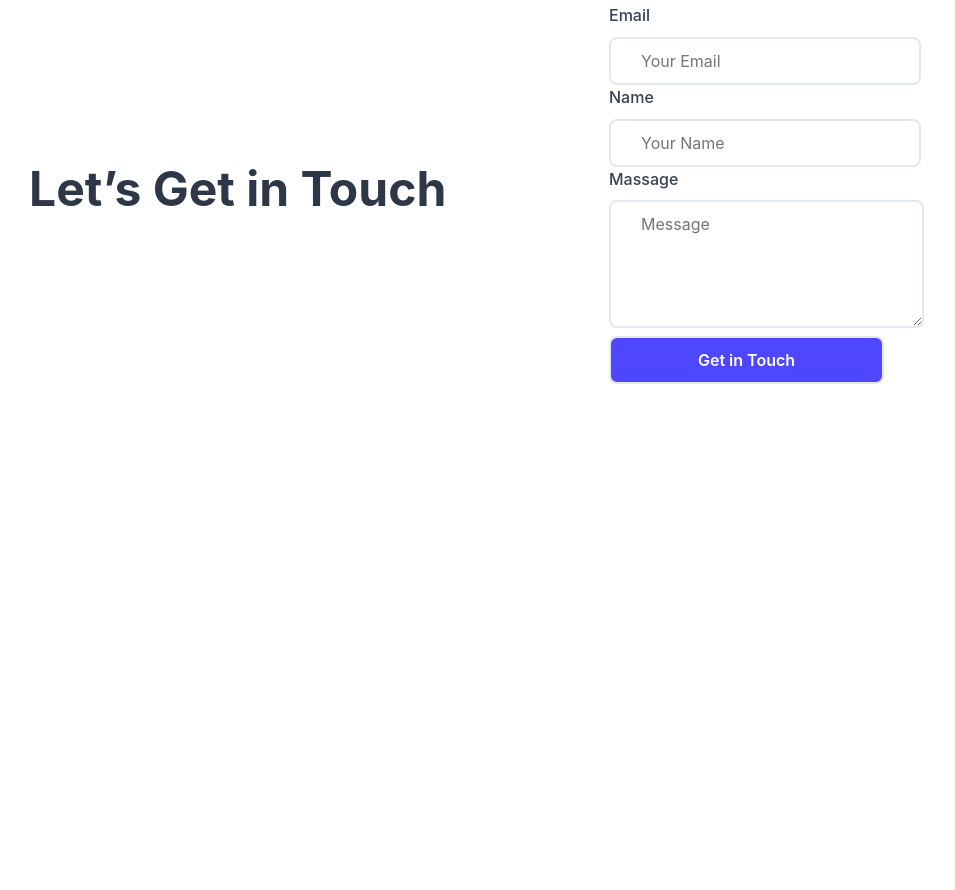
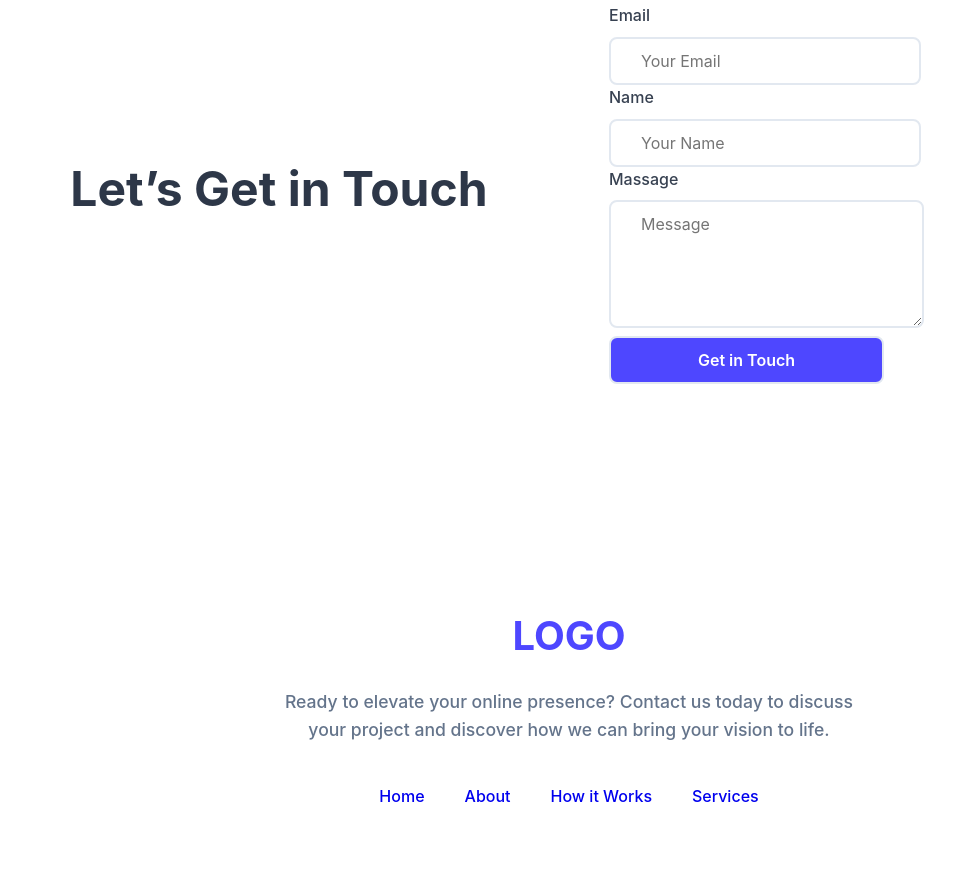
Before and after one commit to Dipteskundu/Webflow-Agencies, a plain HTML site: page index.html in a window 1280 px wide. Shown: the part 2853-3743 px from the top of the page, without its empty margins (71-1026 px from the left). Before the commit the page ends 3377 px from the top, so only its background shows below. Drawn offline with Linux system fonts and the light colour scheme.

Commit message:
with this footer section this project have been successfully completed

```diff
--- a/index.html
+++ b/index.html
@@ -137,7 +137,7 @@
         </section>
 
         <!-- newsletter -->
-                <section class="Contact-form">
+        <section class="Contact-form">
             <div class="input-field">
                 <h3 class="section-title">Let’s Get in Touch</h3>
             </div>
@@ -157,7 +157,34 @@
         </section>
 
     </main>
+    <!-- footer -->
+    <footer>
+        <section class="about">
+            <h3 class="section-title">LOGO</h3>
+            <p class="section-description item-title">Ready to elevate your online presence? Contact us today to discuss
+                <br>
+                your project and discover how we can bring your vision to life.
+            </p>
+            <div class="about-items">
+                <div class="about-item">
+                    <p class="item-title"><a href="#">Home</a></p>
 
+                </div>
+                <div class="about-item">
+                    <p class="item-title"><a href="#">About</a></p>
+
+                </div>
+                <div class="about-item">
+                    <p class="item-title"><a href="#">How it Works</a></p>
+
+                </div>
+                <div class="about-item">
+                    <p class="item-title"><a href="#">Services</a></p>
+
+                </div>
+            </div>
+        </section>
+    </footer>
 </body>
 
 </html>
--- a/styles.css
+++ b/styles.css
@@ -330,3 +330,51 @@ img {
 }
 
 /* newsletter ends*/
+
+.about {
+    border-radius: 16px;
+    padding: 80px 60px;
+    text-align: center;
+    margin-top: 60px;
+    background: white;
+    align-items: center;
+}
+
+
+.about-items {
+    display: flex;
+    justify-content: center;
+    gap: 40px;
+    margin-top: 40px;
+}
+
+.about-item {
+    padding: 0;
+}
+
+.item-title {
+    color: #64748b;
+    font-size: 1rem;
+    font-weight: 500;
+    text-decoration: none;
+}
+.item-title a{
+    text-decoration: none;
+}
+
+.section-title {
+    font-size: 2.5rem;
+    color: #4E47FF;
+    font-weight: 700;
+    margin-bottom: 20px;
+    text-align: center;
+}
+
+.section-description {
+    color: #64748b;
+    font-size: 1.1rem;
+    line-height: 1.6;
+    margin-bottom: 30px;
+}
+
+/* footer section ends */
```
